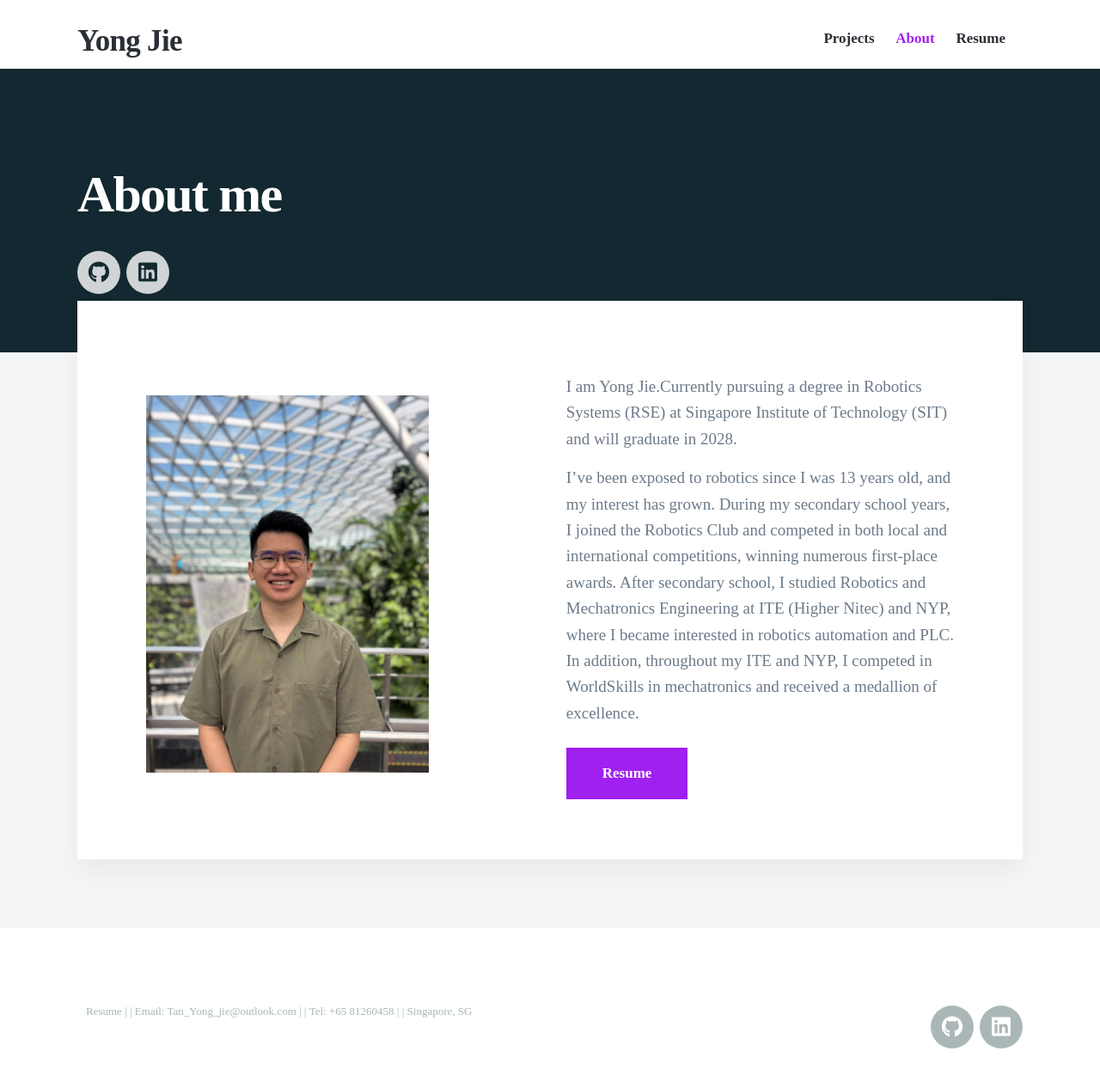
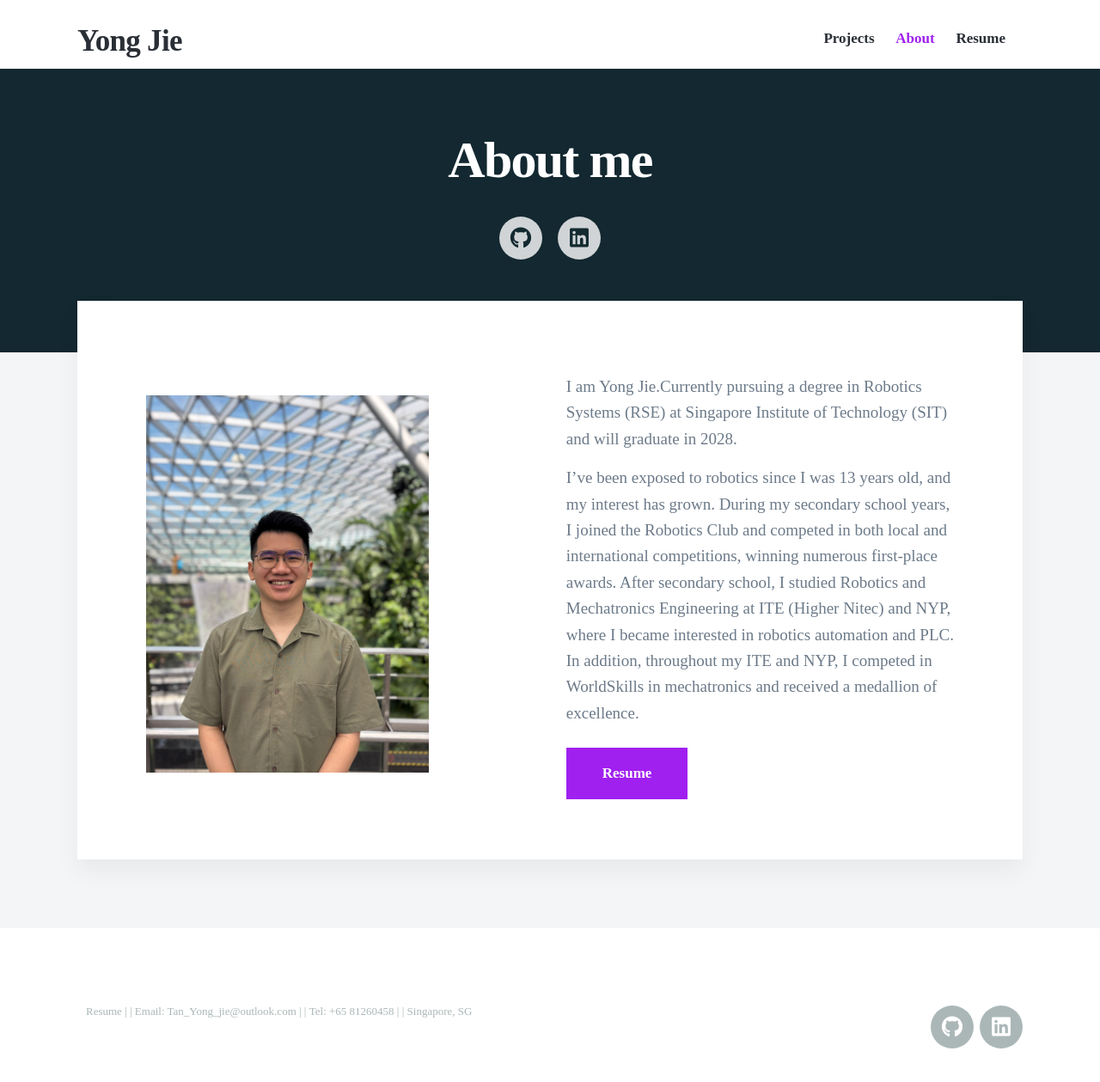
Before and after one commit to YongJiee/YongJiee.github.io, a Jekyll site: the page built from _pages/about.md, in a window 1280 px wide and 1263 px high. Shown: the top 1259 px of the window at 86% size. Built offline with Jekyll 4.4.1, drawn with Linux system fonts in a browser that asks for light colours; nearby versions of some CDN libraries.

Commit message:
fixing phone v3

```diff
--- a/_sass/_includes/_hero.scss
+++ b/_sass/_includes/_hero.scss
@@ -3,25 +3,39 @@
 // Profile
 
 // - - - - - - - - - - - - - - - - - -
-
-
 .hero {
   position: relative;
-	top: 0px;
-	margin-top: 0px;
+  top: 0;
+  margin-top: 0;
   padding: 60px 0 100px;
   background: $hero-background-color;
-	height: auto !important;
+  height: auto !important; // allow full height on mobile
 
   @include mq(tabletp) {
     margin-top: 25px;
     padding: 120px 0 180px;
+    height: 300px !important;
   }
 
   @include mq(laptop) {
     margin-top: 30px;
     padding: 160px 0 220px;
-		height: 300px !important;
+  }
+
+  .wrap {
+    padding-top: 100px; // ✅ push content lower on mobile
+
+    @include mq(tabletp) {
+      padding-top: 40px;
+    }
+
+    @include mq(laptop) {
+      padding-top: 30px;
+    }
+
+    position: relative;
+    z-index: 2;
+    text-align: center;
   }
 
   h1 {
@@ -30,23 +44,29 @@
     color: $hero-text-color;
 
     @include mq(tabletp) {
+      top: -70px;
       white-space: pre-line;
     }
+
+    margin-bottom: 0.5rem;
   }
 
   p {
-
     position: relative;
     top: 0;
     color: rgba($hero-text-color, 0.8);
+    font-size: 1.1rem;
 
     @include mq(tabletp) {
+      top: -70px;
       margin-top: 25px;
     }
 
     @include mq(laptop) {
       margin-top: 30px;
     }
+
+    margin-bottom: 1.5rem;
   }
 
   .socials {
@@ -55,17 +75,25 @@
     margin-top: 15px;
 
     @include mq(tabletp) {
+      top: -70px;
       margin-top: 25px;
     }
 
     @include mq(laptop) {
       margin-top: 30px;
     }
+
+    display: flex;
+    justify-content: center;
+    gap: 1rem;
+    margin-bottom: 2.5rem; // breathing space before next section
   }
 
   .socials__item__link {
     background: rgba($hero-text-color, 0.8);
     color: $hero-background-color;
+    padding: 0.5rem;
+    border-radius: 50%;
 
     &:hover {
       background: $hero-text-color;
```
Lines whose indentation alone changed are shown as unchanged.
